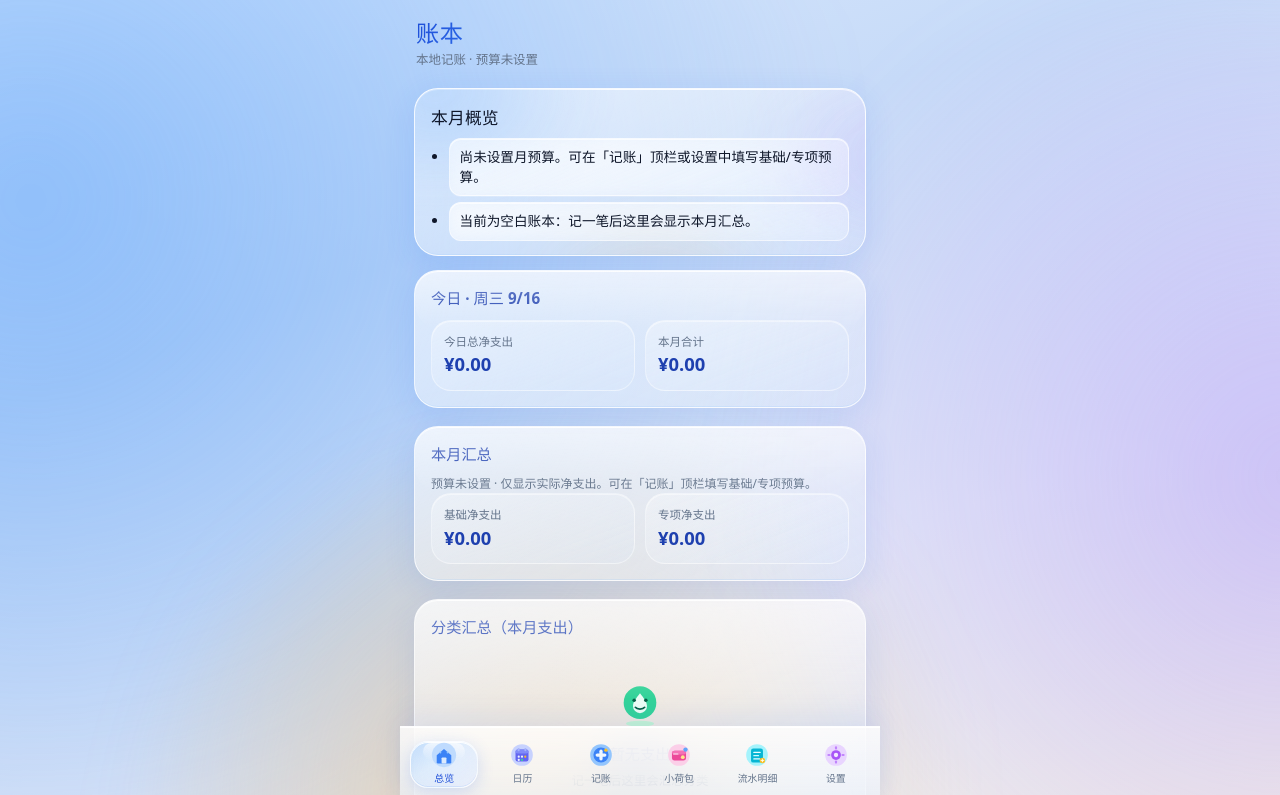
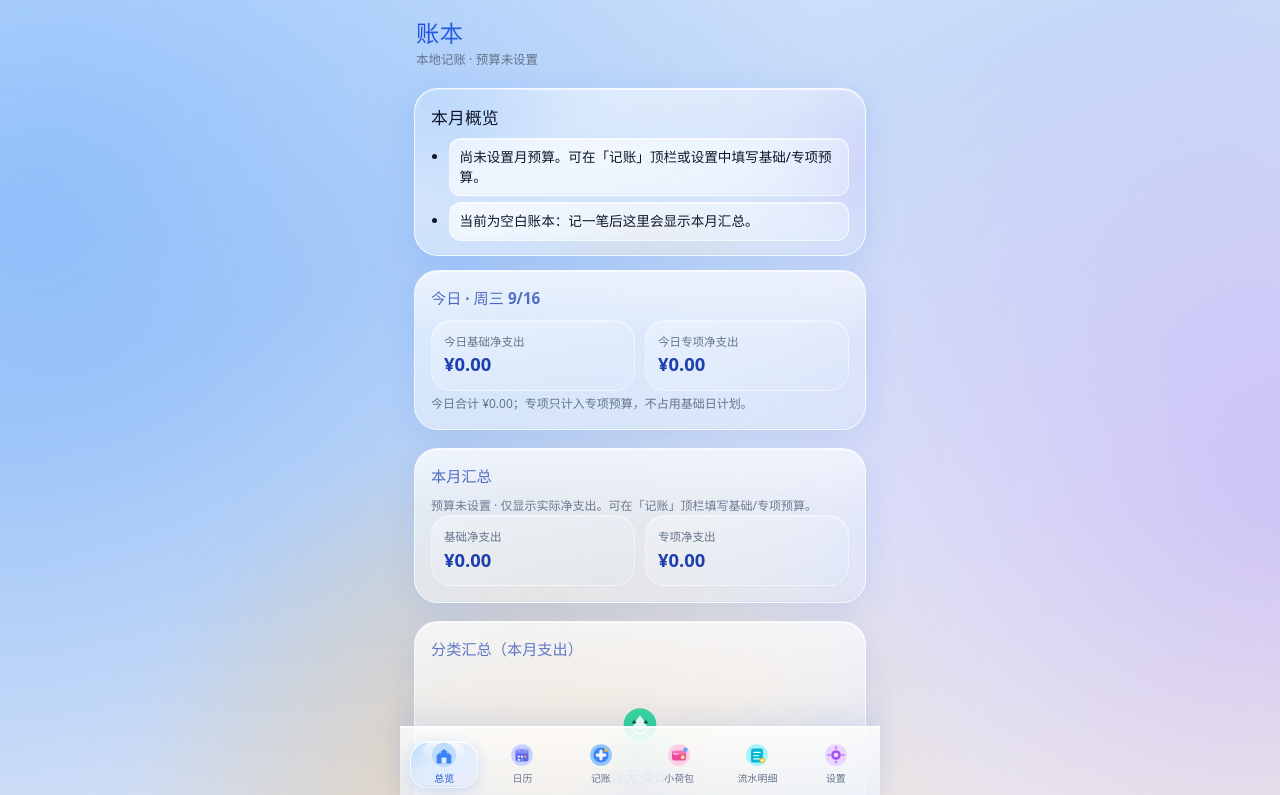
Before and after one commit to haytham-fu/zhangben, a React (Vite) app: page / in a window 1280 px wide. Shown: the top 795 px of the page. Built offline with nearby package versions, Linux system fonts and the light colour scheme.

Commit message:
Separate special spending from daily basic budget and repair legacy entries

```diff
--- a/src/index.css
+++ b/src/index.css
@@ -1808,6 +1808,13 @@ html[data-modal-open="true"][data-bg-motion="dynamic"] #root::before {
   line-height: 1.15;
 }
 
+.cal-special {
+  font-size: 0.56rem;
+  font-weight: 700;
+  color: var(--blue-700);
+  line-height: 1.1;
+}
+
 .cal-remain {
   font-size: 0.55rem;
   font-weight: 700;
--- a/src/pages/Calendar.tsx
+++ b/src/pages/Calendar.tsx
@@ -18,6 +18,7 @@ import type { Store } from '../hooks/useStore';
 import {
   dailyStatus,
   dayNetBasic,
+  dayNetSpecial,
   dayNetAll,
   expenseOnDate,
   dayTxCount,
@@ -77,18 +78,19 @@ export function CalendarPage({ store }: Props) {
   const dayStats = useMemo(() => {
     const map = new Map<
       string,
-      { used: number; total: number; plan: number; remain: number; status: BudgetStatus; txCount: number }
+      { used: number; special: number; total: number; plan: number; remain: number; status: BudgetStatus; txCount: number }
     >();
     for (const d of days) {
       const dateStr = format(d, 'yyyy-MM-dd');
-      // Plan comparison remains basic; displayed daily spend includes the special bucket too.
+      // The daily plan is basic-only; show special spending separately.
       const used = dayNetBasic(transactions, dateStr, opts);
+      const special = dayNetSpecial(transactions, dateStr, opts);
       const total = dayNetAll(transactions, dateStr, opts);
       const plan = getDailyPlanAmount(dateStr, settings);
       const remain = Math.round((plan - used) * 100) / 100;
       const status = planOn ? dailyStatus(Math.max(0, used), plan) : 'safe';
       const txCount = dayTxCount(transactions, dateStr);
-      map.set(dateStr, { used, total, plan, remain, status, txCount });
+      map.set(dateStr, { used, special, total, plan, remain, status, txCount });
     }
     return map;
     // monthStats.txCount forces recompute when any tx is added/removed
@@ -168,8 +170,8 @@ export function CalendarPage({ store }: Props) {
       >
         <p className="hint" style={{ marginTop: 0, marginBottom: 10 }}>
           {planOn
-            ? `每日总净支出（含专项）；余缺只对照基础日计划 · 本月净支出 ${formatRmb(monthSpend)}`
-            : `每日总净支出（含专项）· 本月净支出 ${formatRmb(monthSpend)}（计划对照已关）`}
+            ? `每日「基础」只对照基础日计划；「专项」单独计入专项预算 · 本月合计净支出 ${formatRmb(monthSpend)}`
+            : `每日基础与专项分开显示 · 本月合计净支出 ${formatRmb(monthSpend)}（计划对照已关）`}
         </p>
 
         <div className="cal-weekdays" aria-hidden>
@@ -210,15 +212,16 @@ export function CalendarPage({ store }: Props) {
                 onClick={() => setSelectedDate(dateStr)}
                 aria-label={
                   planOn
-                    ? `${dateStr} 总支出${stat.total} 基础计划剩余${stat.remain}`
-                    : `${dateStr} 总支出${stat.total}`
+                    ? `${dateStr} 基础净支出${stat.used} 专项净支出${stat.special} 基础计划剩余${stat.remain}`
+                    : `${dateStr} 基础净支出${stat.used} 专项净支出${stat.special}`
                 }
                 aria-selected={isSel}
               >
                 <span className="cal-daynum">{format(d, 'd')}</span>
                 {showNums ? (
                   <>
-                    <span className="cal-spend">{compactYuan(stat.total)}</span>
+                    <span className="cal-spend">基{compactYuan(stat.used)}</span>
+                    {stat.special !== 0 && <span className="cal-special">专{compactYuan(stat.special)}</span>}
                     {planOn && (
                       <span className={`cal-remain ${stat.remain >= 0 ? 'pos' : 'neg'}`}>
                         {stat.remain >= 0
@@ -264,8 +267,12 @@ export function CalendarPage({ store }: Props) {
           ) : null}
           <div className={`stat-grid ${planOn ? 'section-gap' : ''}`}>
             <div className="stat-pill">
-              <div className="k">当日总净支出</div>
-              <div className="v">{formatRmb(selectedStats.total)}</div>
+              <div className="k">当日基础净支出</div>
+              <div className="v">{formatRmb(selectedStats.used)}</div>
+            </div>
+            <div className="stat-pill">
+              <div className="k">当日专项净支出</div>
+              <div className="v">{formatRmb(selectedStats.special)}</div>
             </div>
             {planOn ? (
               <div className="stat-pill">
@@ -286,6 +293,7 @@ export function CalendarPage({ store }: Props) {
               </div>
             )}
           </div>
+          <p className="hint section-gap">当日合计净支出 {formatRmb(selectedStats.total)}；专项不占用基础日计划。</p>
 
           {planOn && isSelectedSat && (
             <div className="section-gap">
--- a/src/pages/Dashboard.tsx
+++ b/src/pages/Dashboard.tsx
@@ -11,6 +11,7 @@ import {
   buildAdvice,
   dailyStatus,
   dayNetAll,
+  dayNetSpecial,
   expenseInMonth,
   expenseOnDate,
   getSatMode,
@@ -36,6 +37,7 @@ export function Dashboard({ store, onOpenTx, adviceAnimated = true }: Props) {
   const opts = { includeSpecial: settings.includeSpecialInAdvice };
   const { basicUsed, specialUsed, totalBudget, totalUsed, totalRemain, todayUsed, todayPlan } = monthStats;
   const todayTotalUsed = dayNetAll(transactions, todayStr, opts);
+  const todaySpecialUsed = dayNetSpecial(transactions, todayStr, opts);
   const todaySundryUsed = transactions.filter(isSpreadSundry)
     .reduce((sum, tx) => sum + expenseOnDate(tx, todayStr), 0);
   const isSat = new Date().getDay() === 6;
@@ -87,21 +89,15 @@ export function Dashboard({ store, onOpenTx, adviceAnimated = true }: Props) {
         ) : null}
         <div className={`stat-grid ${planUseful ? 'section-gap' : ''}`}>
           <div className="stat-pill">
-            <div className="k">今日总净支出</div>
-            <div className="v">{formatRmb(todayTotalUsed)}</div>
+            <div className="k">今日基础净支出</div>
+            <div className="v">{formatRmb(todayUsed)}</div>
           </div>
-          {planUseful ? (
-            <div className="stat-pill">
-              <div className="k">今日计划</div>
-              <div className="v">{formatRmb(todayPlan)}</div>
-            </div>
-          ) : (
-            <div className="stat-pill">
-              <div className="k">本月合计</div>
-              <div className="v">{formatRmb(totalUsed)}</div>
-            </div>
-          )}
+          <div className="stat-pill">
+            <div className="k">今日专项净支出</div>
+            <div className="v">{formatRmb(todaySpecialUsed)}</div>
+          </div>
         </div>
+        <p className="hint section-gap">今日合计 {formatRmb(todayTotalUsed)}；专项只计入专项预算，不占用基础日计划。</p>
         {todaySundryUsed > 0 && (
           <p className="hint section-gap">今日总支出已含日用品分摊 {formatRmb(todaySundryUsed)}；日用品计入专项，基础日计划仍单独对照。</p>
         )}
--- a/src/types/index.ts
+++ b/src/types/index.ts
@@ -218,6 +218,8 @@ export interface PairedDevice {
 export interface Settings {
   basicBudget: number;
   specialBudget: number;
+  /** Marks the one-time correction of legacy special-category transactions. */
+  specialBucketRepairVersion?: 1;
   /** Fixed RMB per 1 foreign unit (RMB = 1 always) */
   fixedRates: Record<ForeignCurrency, number>;
   dailyPlan: DailyPlan;
--- a/src/utils/budget.ts
+++ b/src/utils/budget.ts
@@ -187,6 +187,20 @@ export function dayNetBasic(
   return cents / 100;
 }
 
+/** Special-bucket net spend for one day; never consumes the basic daily plan. */
+export function dayNetSpecial(
+  txs: Transaction[], dateStr: string, opts: { includeSpecial: boolean },
+): number {
+  const day = normalizeTxDate(dateStr);
+  let cents = 0;
+  for (const tx of txs) {
+    if (tx.bucket !== 'special' || (!opts.includeSpecial && tx.isSpecial)) continue;
+    if (isBudgetIncome(tx) && normalizeTxDate(tx.date) === day) cents -= Math.round(tx.amountRmb * 100);
+    else cents += Math.round(expenseOnDate(tx, day) * 100);
+  }
+  return cents / 100;
+}
+
 /** All budget-counting net spend for a calendar day (basic + special). */
 export function dayNetAll(
   txs: Transaction[],
--- /dev/null
+++ b/src/utils/specialBucketRepair.ts
@@ -0,0 +1,20 @@
+import type { AppState } from '../types';
+
+/** One-time correction for older entries saved under a special category but a basic bucket. */
+export function repairLegacySpecialBuckets(state: AppState): AppState {
+  if (state.settings.specialBucketRepairVersion === 1) return state;
+  const specialCategories = new Set(state.categories
+    .filter((category) => category.bucket === 'special')
+    .map((category) => category.id));
+  const transactions = state.transactions.map((tx) => {
+    if (tx.type !== 'expense' || tx.kind === 'topup' || tx.isGroceryPurchase ||
+        tx.dailyFixedRuleId || tx.bucket !== 'basic' ||
+        !(tx.isMonthly || specialCategories.has(tx.categoryId))) return tx;
+    return { ...tx, bucket: 'special' as const };
+  });
+  return {
+    ...state,
+    transactions,
+    settings: { ...state.settings, specialBucketRepairVersion: 1 },
+  };
+}
--- a/src/utils/storage.ts
+++ b/src/utils/storage.ts
@@ -12,6 +12,7 @@ import { ensurePigWallet, normalizeWallet } from './wallets';
 import { normalizeTxDate } from './dates';
 import { ensureDeviceSettings, normalizeLinkCode, normalizePairedDevices, normalizeDeviceName } from './device';
 import { normalizeDailyFixedExpenses } from './dailyFixed';
+import { repairLegacySpecialBuckets } from './specialBucketRepair';
 
 function safeParse<T>(raw: string | null): T | null {
   if (!raw) return null;
@@ -232,6 +233,7 @@ export function normalizeSettings(raw: unknown): Settings {
   return {
     ...DEFAULT_SETTINGS,
     ...rest,
+    specialBucketRepairVersion: partial.specialBucketRepairVersion === 1 ? 1 : undefined,
     showMonthlyBudgetProgress,
     fixedRates,
     liveRates,
@@ -305,13 +307,13 @@ export function loadState(): AppState {
     }
   }
   const data = safeParse<Partial<AppState>>(raw);
-  return {
+  return repairLegacySpecialBuckets({
     settings: ensureDeviceSettings(normalizeSettings(data?.settings)),
     transactions: normalizeTransactions(data?.transactions),
     categories: normalizeCategories(data?.categories),
     wallets: data?.wallets != null ? normalizeWallets(data.wallets) : [...DEFAULT_WALLETS],
     pantryItems: normalizePantryItems(data?.pantryItems),
-  };
+  });
 }
 
 export function saveState(state: AppState): void {
@@ -324,13 +326,13 @@ export function exportJson(state: AppState): string {
 
 export function importJson(raw: string): AppState {
   const data = JSON.parse(raw) as Partial<AppState>;
-  return {
+  return repairLegacySpecialBuckets({
     settings: ensureDeviceSettings(normalizeSettings(data.settings)),
     transactions: normalizeTransactions(data.transactions),
     categories: normalizeCategories(data.categories),
     wallets: data.wallets != null ? normalizeWallets(data.wallets) : [...DEFAULT_WALLETS],
     pantryItems: normalizePantryItems(data.pantryItems),
-  };
+  });
 }
 
 export function mergeSettings(partial: Partial<Settings>): Settings {
```
Also changed, not shown: 2 other files (tests, documents, lock files or other folders).
